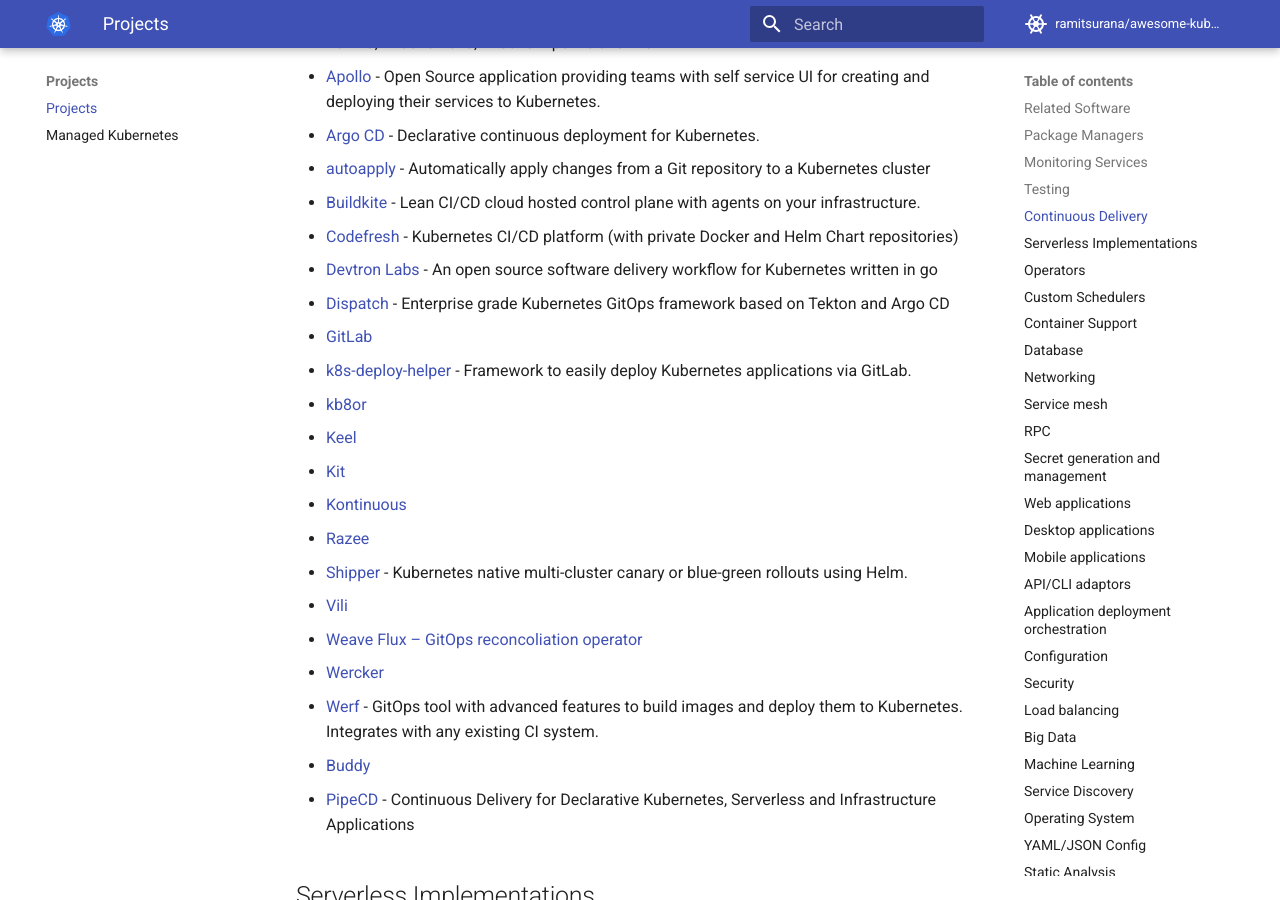
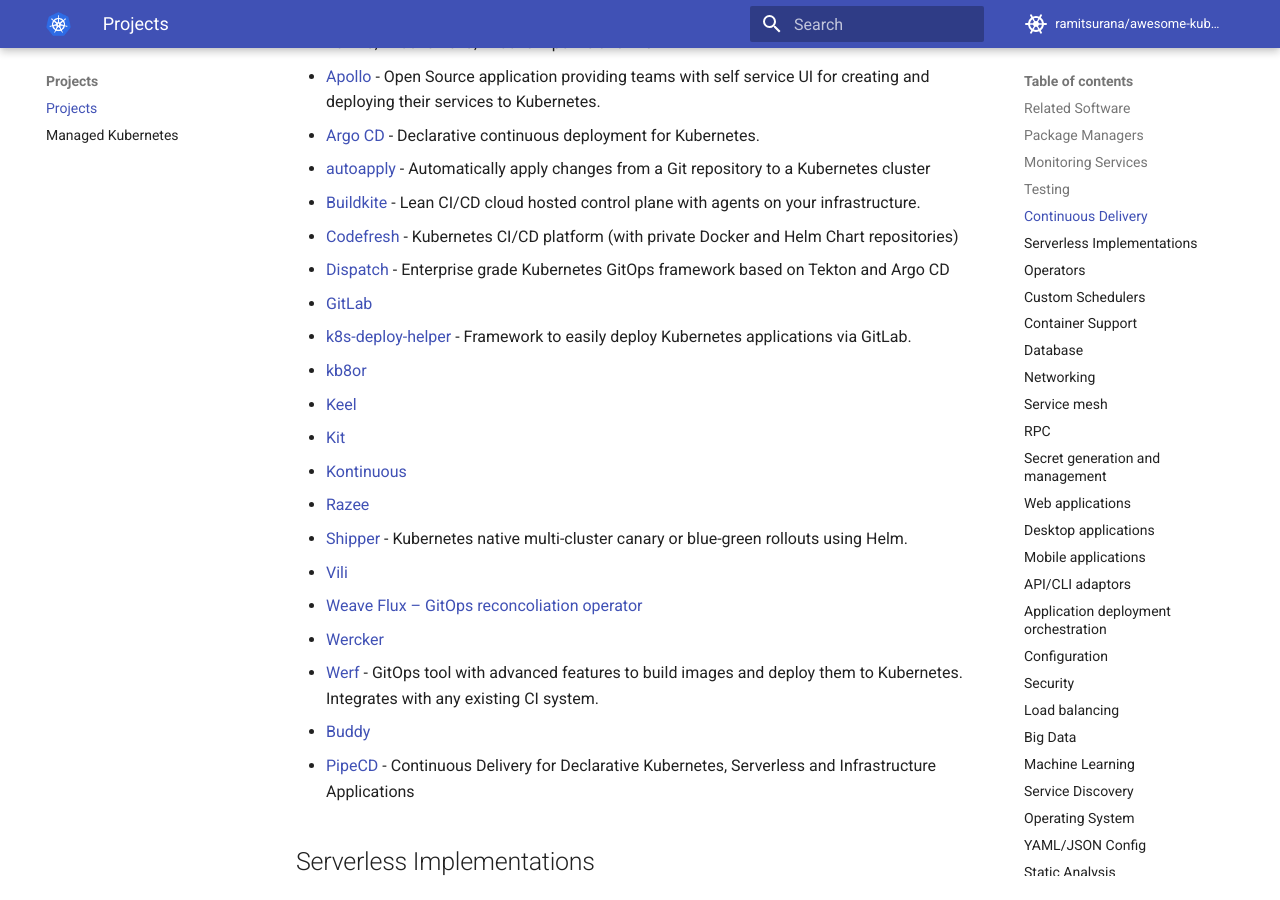
Before and after one commit to ramitsurana/awesome-kubernetes, an MkDocs documentation site: the page built from docs/projects/projects.md, in a window 1280 px wide and 900 px high, scrolled down 4703 px. Built offline with MkDocs 1.6.1 and Material for MkDocs 9.7.7, drawn with Linux system fonts in a browser that asks for light colours; comment, search, counter and statistics services are not loaded.

Commit message:
updated devtron project

```diff
--- a/docs/projects/projects.md
+++ b/docs/projects/projects.md
@@ -128,7 +128,6 @@ Projects
 * [autoapply](https://github.com/autoapply/autoapply) - Automatically apply changes from a Git repository to a Kubernetes cluster
 * [Buildkite](https://github.com/buildkite/charts) - Lean CI/CD cloud hosted control plane with agents on your infrastructure.
 * [Codefresh](https://codefresh.io/) - Kubernetes CI/CD platform (with private Docker and Helm Chart repositories)
-* [Devtron Labs](https://github.com/devtron-labs/devtron) - An open source software delivery workflow for Kubernetes written in go
 * [Dispatch](https://d2iq.com/solutions/ksphere/dispatch) - Enterprise grade Kubernetes GitOps framework based on Tekton and Argo CD
 * [GitLab](http://blog.lwolf.org/post/how-to-easily-deploy-gitlab-on-kubernetes/)
 * [k8s-deploy-helper](https://github.com/lifechurch/k8s-deploy-helper) - Framework to easily deploy Kubernetes applications via GitLab.
```
